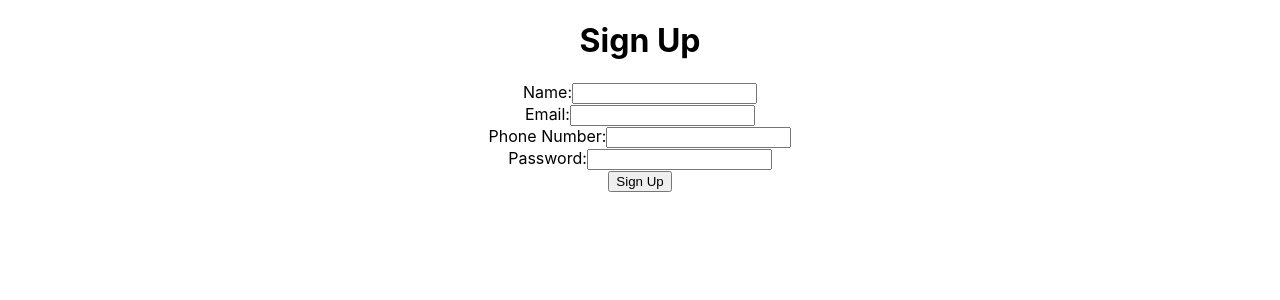
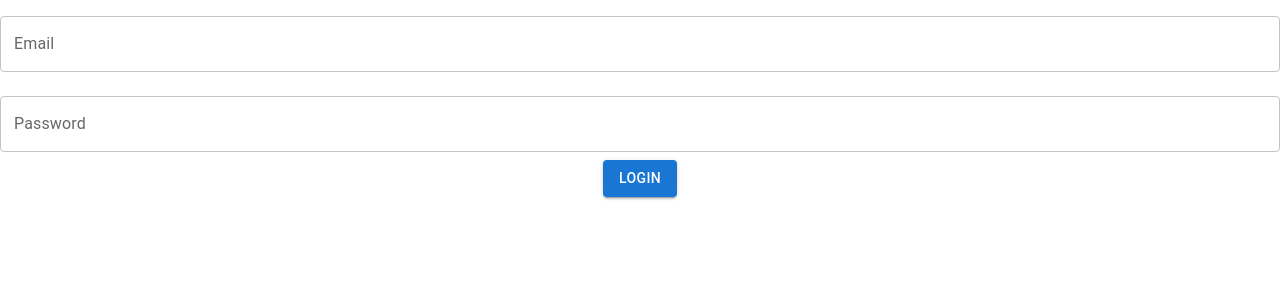
Before and after one commit to HemanthKumarCreative/chit-chat-client, a React (Create React App) app: page / in a window 1280 px wide. Shown: the top 300 px of the page. Built offline with nearby package versions, Linux system fonts and the light colour scheme.

Commit message:
Add Login Form

```diff
--- a/src/App.js
+++ b/src/App.js
@@ -1,9 +1,10 @@
 import "./App.css";
 import SignUpForm from "./components/SignUpForm";
+import LoginForm from "./components/LoginForm";
 function App() {
   return (
     <div className="App">
-      <SignUpForm />
+      <LoginForm />
     </div>
   );
 }
--- /dev/null
+++ b/src/components/LoginForm.js
@@ -0,0 +1,68 @@
+import React, { useState } from "react";
+import { TextField, Button } from "@mui/material";
+import Cookies from "js-cookie";
+import axios from "axios";
+const Login = () => {
+  const [formData, setFormData] = useState({
+    email: "",
+    password: "",
+  });
+
+  const handleChange = (e) => {
+    const { name, value } = e.target;
+    setFormData({ ...formData, [name]: value });
+  };
+
+  const handleSubmit = async (e) => {
+    e.preventDefault();
+
+    try {
+      const response = await axios.post("http://localhost:5000/api/login", {
+        ...formData,
+      });
+
+      if (response.statusText === "OK") {
+        const data = await response.data;
+
+        Cookies.set("userInfo", JSON.stringify(data.user));
+        Cookies.set("token", data.token);
+        window.location.reload(true);
+      } else {
+        const errorData = await response.data;
+        console.error("Error:", errorData.message);
+      }
+    } catch (error) {
+      console.error("Error:", error);
+    }
+  };
+
+  return (
+    <form onSubmit={handleSubmit}>
+      <TextField
+        fullWidth
+        margin="normal"
+        variant="outlined"
+        label="Email"
+        type="email"
+        name="email"
+        value={formData.email}
+        onChange={handleChange}
+      />
+      <TextField
+        fullWidth
+        margin="normal"
+        variant="outlined"
+        label="Password"
+        type="password"
+        name="password"
+        value={formData.password}
+        onChange={handleChange}
+      />
+      <Button variant="contained" color="primary" type="submit">
+        Login
+      </Button>
+    </form>
+  );
+};
+
+export default Login;
--- a/src/components/SignUpForm.js
+++ b/src/components/SignUpForm.js
@@ -5,7 +5,7 @@ function SignUpForm() {
   const [formData, setFormData] = useState({
     name: "",
     email: "",
-    phone: "",
+    mobile: "",
     password: "",
   });
 
@@ -68,8 +68,8 @@ function SignUpForm() {
         <input
           type="tel"
           id="phone"
-          name="phone"
-          value={formData.phone}
+          name="mobile"
+          value={formData.mobile}
           onChange={handleChange}
           required
         />
```
